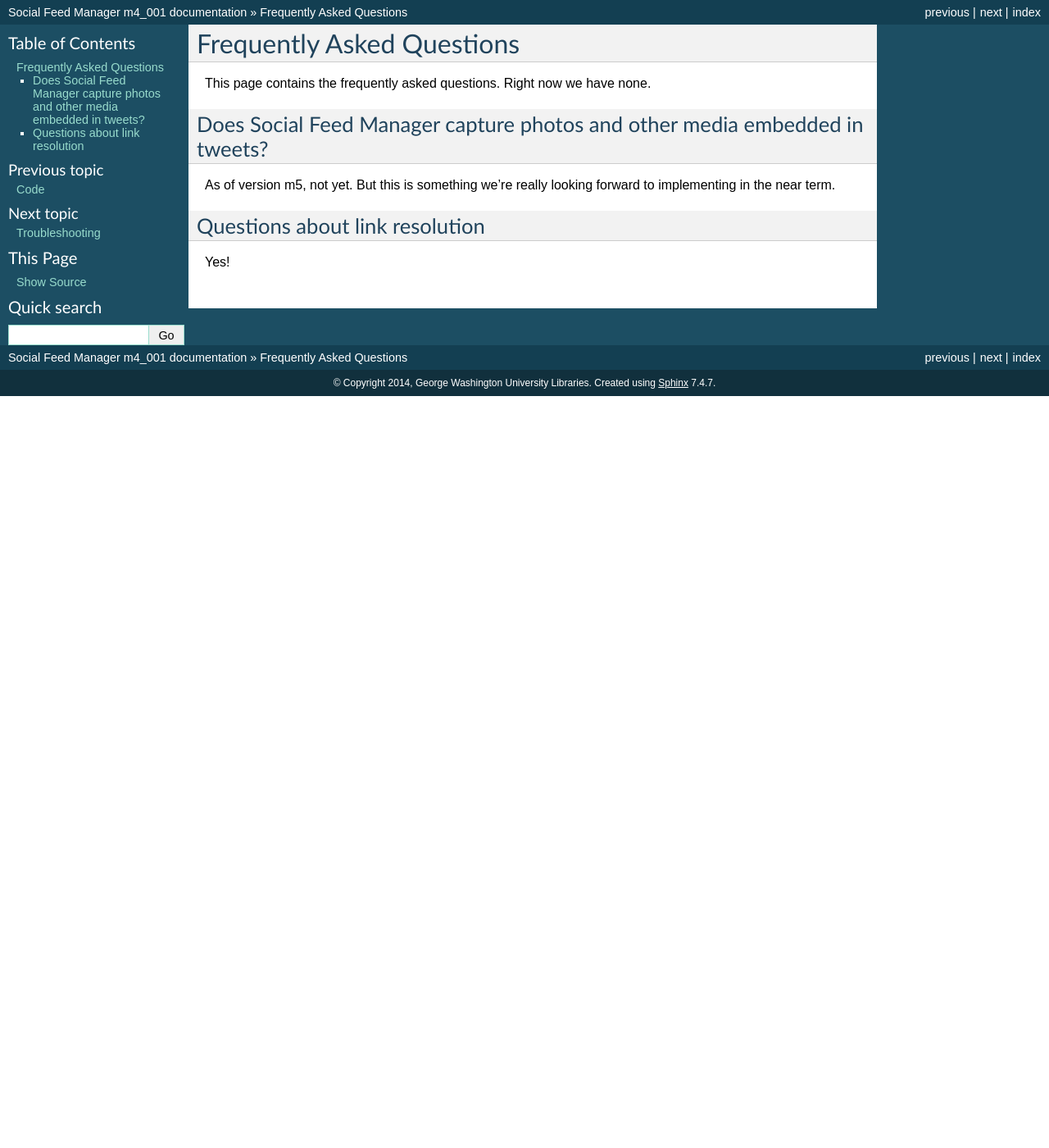
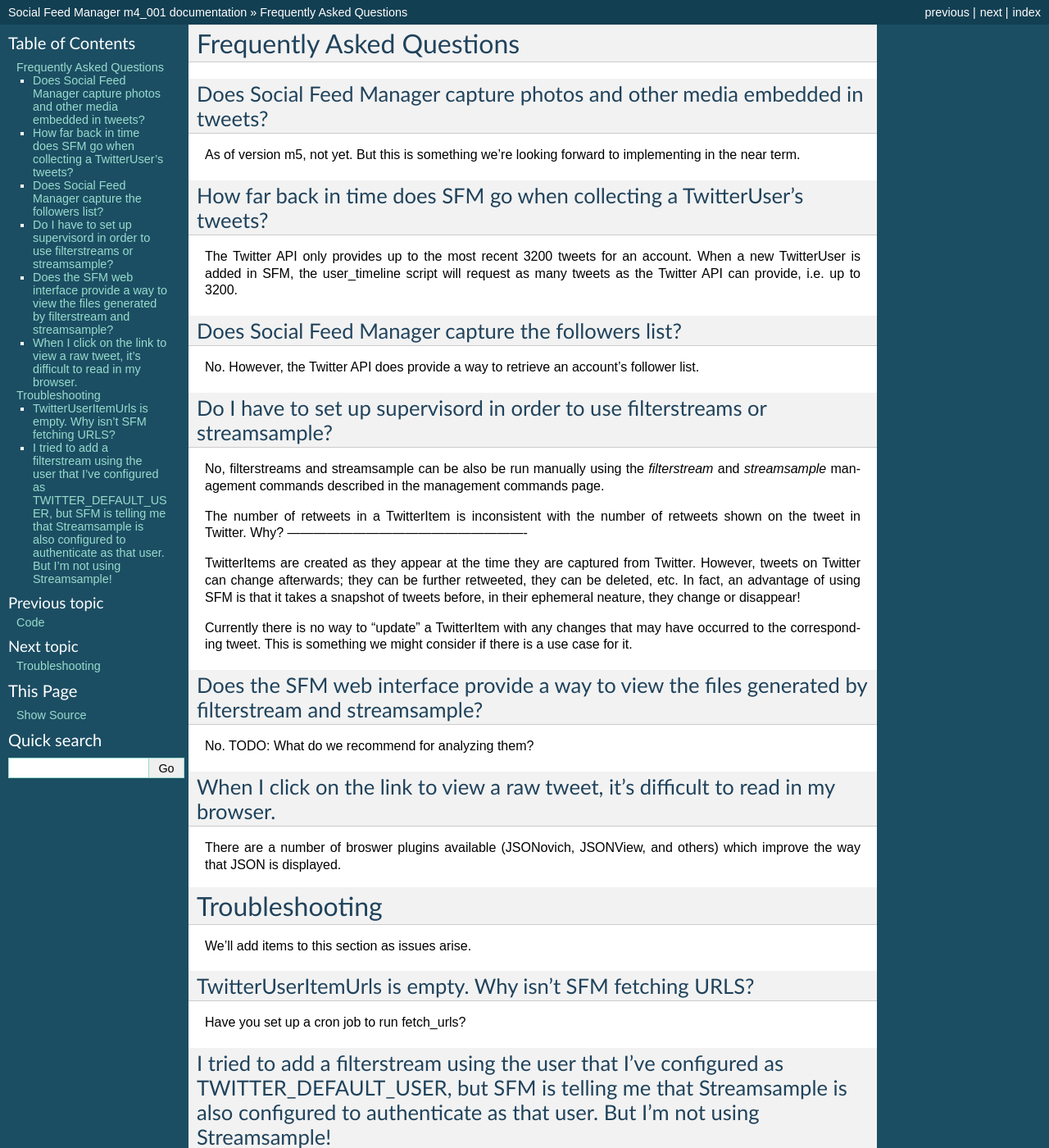
Before and after one commit to gwu-libraries/social-feed-manager, a Sphinx documentation site: the page built from docs/faq.rst, in a window 1280 px wide and 1400 px high. Shown: the whole window at 82% size. Built offline with Sphinx 7.4.7, drawn with Linux system fonts in a browser that asks for light colours; some of the changed text lies outside the part shown.

Commit message:
Added many FAQs and troubleshooting items.  Fixes #188

```diff
--- a/docs/faq.rst
+++ b/docs/faq.rst
@@ -3,16 +3,80 @@
 Frequently Asked Questions
 ==========================
 
-This page contains the frequently asked questions.  Right now we have none.
-
 Does Social Feed Manager capture photos and other media embedded in tweets?
 ---------------------------------------------------------------------------
 
-As of version m5, not yet.  But this is something we're really looking forward
+As of version m5, not yet.  But this is something we're looking forward
 to implementing in the near term.
 
 
-Questions about link resolution
--------------------------------
+How far back in time does SFM go when collecting a TwitterUser's tweets?
+------------------------------------------------------------------------
 
-Yes!
+The Twitter API only provides up to the most recent 3200 tweets for an
+account.  When a new TwitterUser is added in SFM, the user_timeline script
+will request as many tweets as the Twitter API can provide, i.e. up to 3200.
+
+
+Does Social Feed Manager capture the followers list?
+----------------------------------------------------
+
+No.  However, the Twitter API does provide a way to retrieve an account's
+follower list.
+
+
+Do I have to set up supervisord in order to use filterstreams or streamsample?
+------------------------------------------------------------------------------
+
+No, filterstreams and streamsample can be also be run manually using the
+*filterstream* and *streamsample* management commands described in the
+management commands page.
+
+
+The number of retweets in a TwitterItem is inconsistent with the
+number of retweets shown on the tweet in Twitter.  Why?
+-------------------------------------------------------
+
+TwitterItems are created as they appear at the time they are captured
+from Twitter.  However, tweets on Twitter can change afterwards; they
+can be further retweeted, they can be deleted, etc.  In fact, an advantage
+of using SFM is that it takes a snapshot of tweets before, in their
+ephemeral neature, they change or disappear!
+
+Currently there is no way to "update" a TwitterItem with any changes that
+may have occurred to the corresponding tweet.  This is something we might
+consider if there is a use case for it.
+
+
+Does the SFM web interface provide a way to view the files generated by filterstream and streamsample?
+------------------------------------------------------------------------------------------------------
+No.  TODO: What do we recommend for analyzing them?
+
+
+When I click on the link to view a raw tweet, it's difficult to read in my browser.
+-----------------------------------------------------------------------------------
+There are a number of broswer plugins available (JSONovich, JSONView, and
+others) which improve the way that JSON is displayed.
+
+
+
+Troubleshooting
+===============
+
+We'll add items to this section as issues arise.
+
+
+TwitterUserItemUrls is empty.  Why isn't SFM fetching URLS?
+-----------------------------------------------------------
+
+Have you set up a cron job to run fetch_urls?
+
+
+I tried to add a filterstream using the user that I've configured as TWITTER_DEFAULT_USER, but SFM is telling me that Streamsample is also configured to authenticate as that user.  But I'm not using Streamsample!
+--------------------------------------------------------------------------------------------------------------------------------------------------------------------------------------------------------------------
+
+SFM makes the assumption that streamsample either is being used or may be
+used in the future, and streamsample authenticates with the Twitter API using
+TWITTER_DEFAULT_USER.  Due to Twitter API's rate limiting, SFM prevents
+the possibility of having multiple streams (in this case, streamsample and a
+filterstream) simultaneously calling the Twitter streaming API with the same Twitter user name.
```
